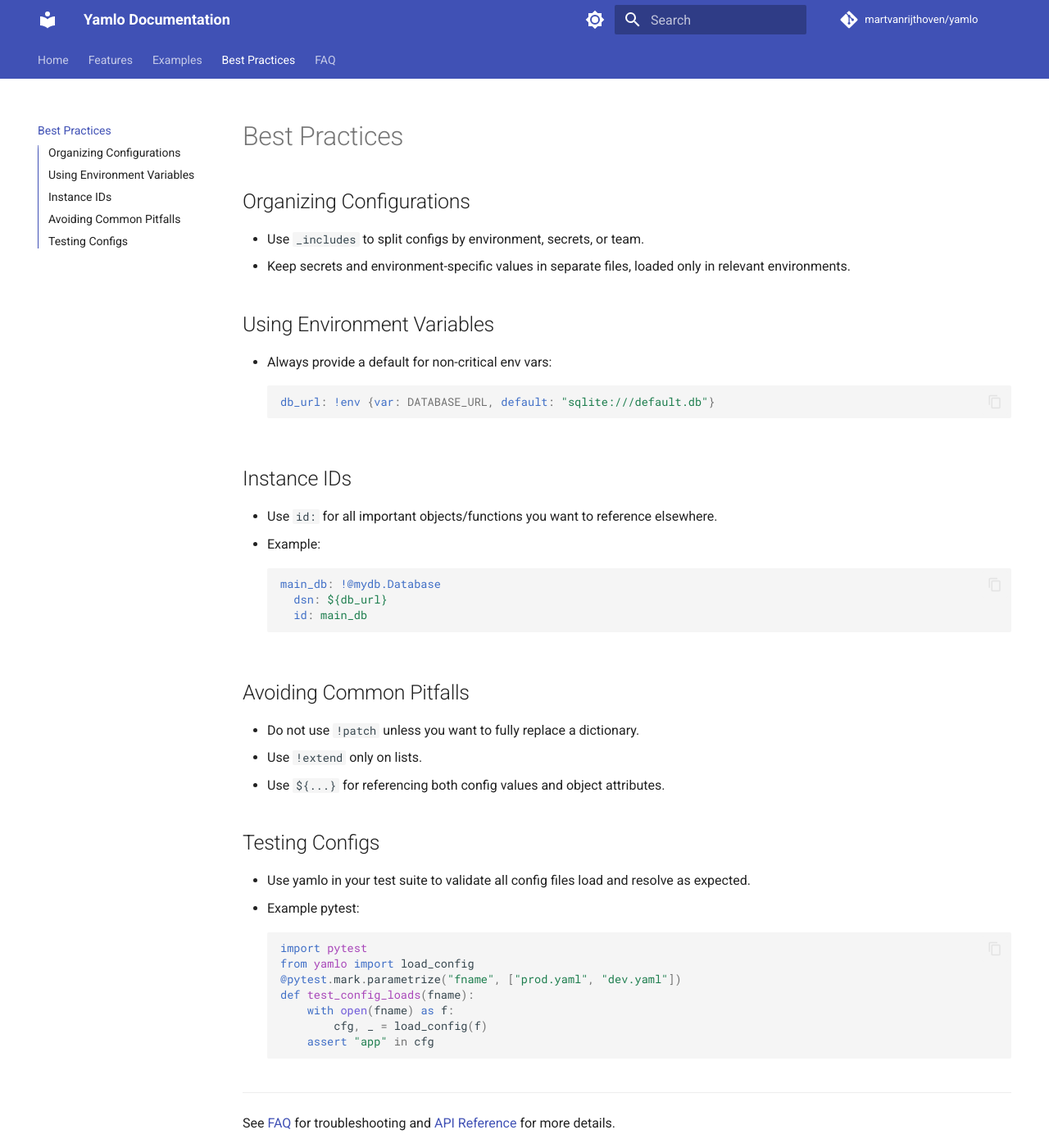
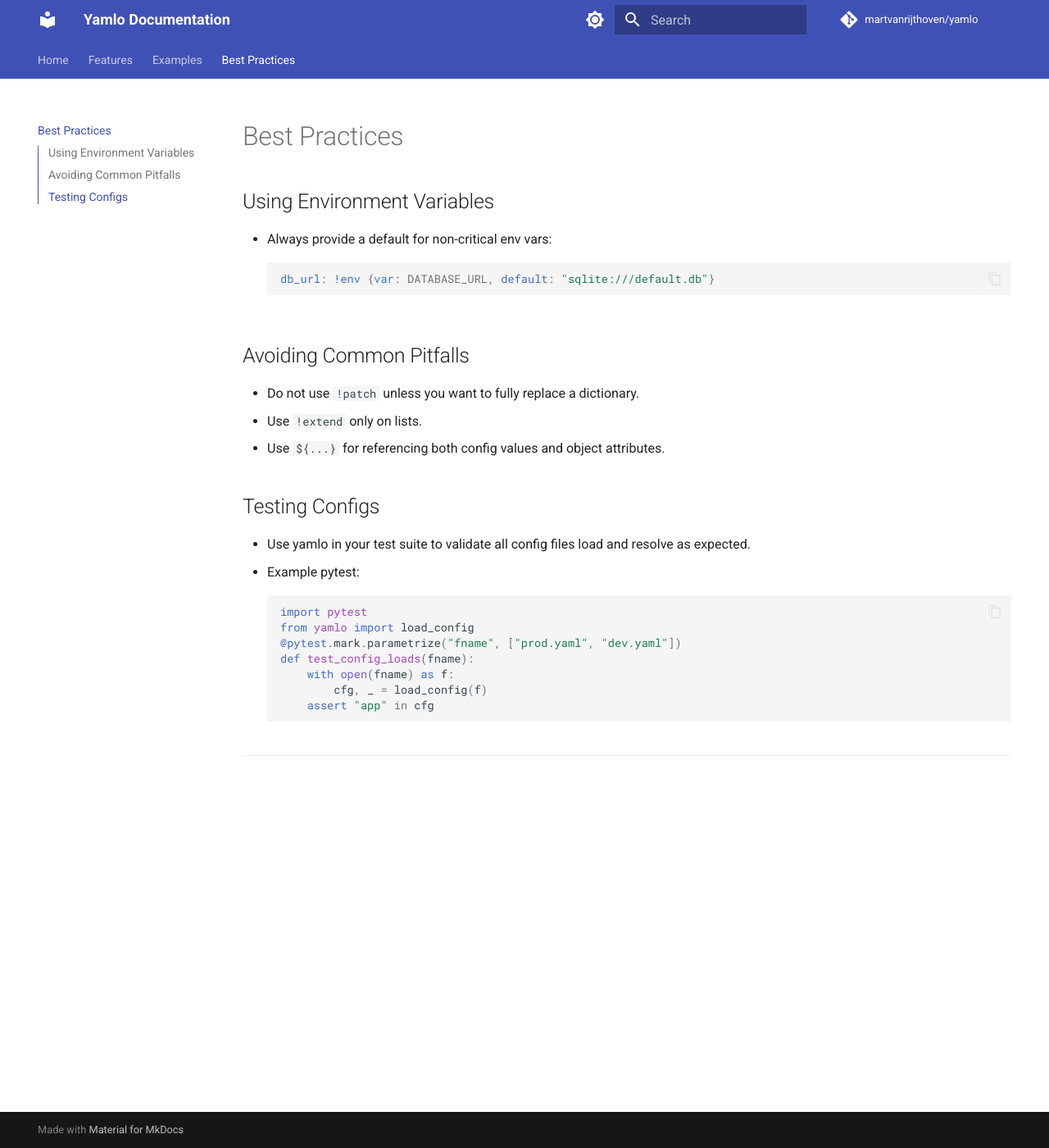
Before and after one commit to martvanrijthoven/pyamlo, an MkDocs documentation site: the page built from docs/best-practices.md, in a window 1280 px wide and 1400 px high. Shown: the whole window at 82% size. Built offline with MkDocs 1.6.1 and Material for MkDocs 9.7.7, drawn with Linux system fonts in a browser that asks for light colours; comment, search, counter and statistics services are not loaded.

Commit message:
update docs

````diff
--- a/docs/best-practices.md
+++ b/docs/best-practices.md
@@ -1,22 +1,9 @@
 # Best Practices
-
-## Organizing Configurations
-- Use `_includes` to split configs by environment, secrets, or team.
-- Keep secrets and environment-specific values in separate files, loaded only in relevant environments.
 
 ## Using Environment Variables
 - Always provide a default for non-critical env vars:
   ```yaml
   db_url: !env {var: DATABASE_URL, default: "sqlite:///default.db"}
-  ```
-
-## Instance IDs
-- Use `id:` for all important objects/functions you want to reference elsewhere.
-- Example:
-  ```yaml
-  main_db: !@mydb.Database
-    dsn: ${db_url}
-    id: main_db
   ```
 
 ## Avoiding Common Pitfalls
@@ -38,5 +25,3 @@
   ```
 
 ---
-
-See [FAQ](faq.md) for troubleshooting and [API Reference](api.md) for more details.
--- a/mkdocs.yml
+++ b/mkdocs.yml
@@ -9,7 +9,7 @@
   - Features: features.md
   - Examples: examples.md
   - Best Practices: best-practices.md
-  - FAQ: faq.md
+
 
 
 theme:
````
Also changed, not shown: docs/faq.md (deleted, +0 -24 lines), docs/features.md (+0 -3 lines).
